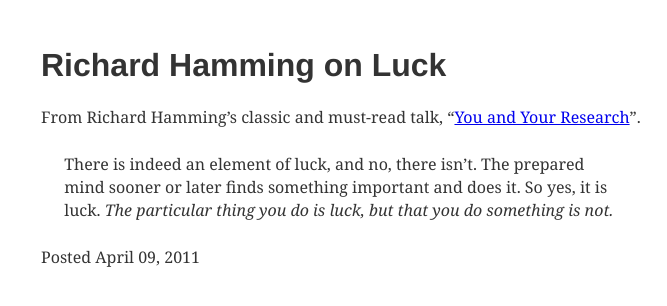
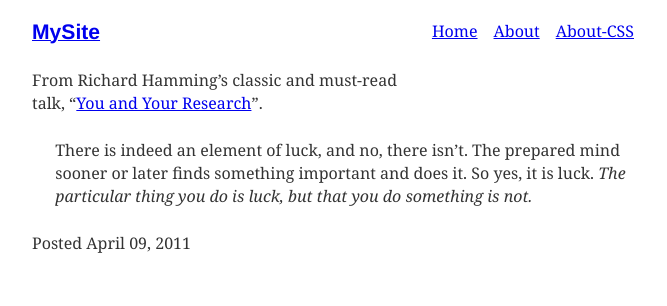
Before and after one commit to nak1b/gatsby-demo, a Gatsby site: page / in a window 1280 px wide. Shown: the whole page, without its empty margins (299-966 px from the left). Built offline with nearby package versions, Linux system fonts and the light colour scheme; Gatsby itself is replaced by a stand-in of ours.

Commit message:
added layout

```diff
--- /dev/null
+++ b/src/components/layout.js
@@ -0,0 +1,24 @@
+import React from "react"
+import { Link } from "gatsby"
+
+const ListLink = props => (
+  <li style={{ display: `inline-block`, marginRight: `1rem` }}>
+    <Link to={props.to}>{props.children}</Link>
+  </li>
+)
+
+export default ({ children }) => (
+    <div style={{ margin: `0 auto`, maxWidth: 650, padding: `1.25rem 1rem` }}>
+      <header style={{ marginBottom: `1.5rem` }}>
+        <Link to="/" style={{ textShadow: `none`, backgroundImage: `none` }}>
+          <h3 style={{ display: `inline` }}>MySite</h3>
+        </Link>
+        <ul style={{ listStyle: `none`, float: `right` }}>
+          <ListLink to="/">Home</ListLink>
+          <ListLink to="/about/">About</ListLink>
+          <ListLink to="/about-css-modules/">About-CSS</ListLink>
+        </ul>
+      </header>
+      {children}
+    </div>
+  )
--- a/src/pages/about-css-modules.js
+++ b/src/pages/about-css-modules.js
@@ -1,6 +1,6 @@
 import React from "react"
 import styles from "./about-css-modules.module.css"
-import Container from "../components/container"
+import Layout from "../components/layout"
 
 
 const User = props => (
@@ -14,7 +14,7 @@ const User = props => (
 )
 
 export default () => (
-    <Container>
+    <Layout>
       <h1>About CSS Modules</h1>
       <p>CSS Modules are cool</p>
       <User
@@ -29,5 +29,5 @@ export default () => (
         excerpt="I'm Bob smith, a vertically aligned type of guy. Lorem ipsum dolor sit amet, consectetur adipisicing elit."
       />
 
-    </Container>
+    </Layout>
   )
--- a/src/pages/about.js
+++ b/src/pages/about.js
@@ -1,11 +1,11 @@
 import React from "react"
 import { Link } from "gatsby"
 import Header from "../components/header"
+import Layout from "../components/layout"
 
 export default () => (
-    <div style={{ color: `teal`}}>
-        <Link to="/">Home</Link>
+    <Layout>
         <Header headerText="About" />
         <p>This is about Page</p>
-    </div>
+    </Layout>
 )
--- a/src/pages/index.js
+++ b/src/pages/index.js
@@ -1,8 +1,8 @@
 import React from "react"
+import Layout from "../components/layout"
 
 export default () => (
-  <div style={{ margin: `3rem auto`, maxWidth: 600 }}>
-    <h1>Richard Hamming on Luck</h1>
+  <Layout>
     <div>
       <p>
         From Richard Hamming’s classic and must-read talk, “
@@ -24,5 +24,5 @@ export default () => (
       </blockquote>
     </div>
     <p>Posted April 09, 2011</p>
-  </div>
+  </Layout>
 )
```
